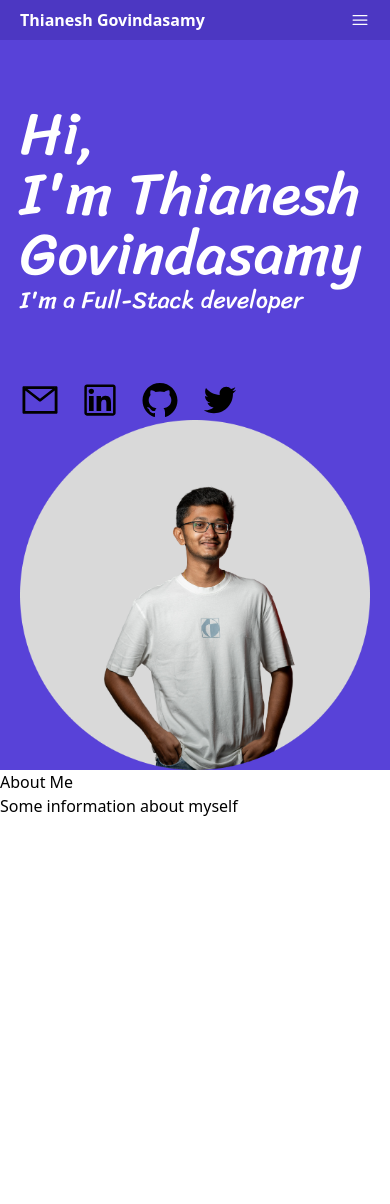
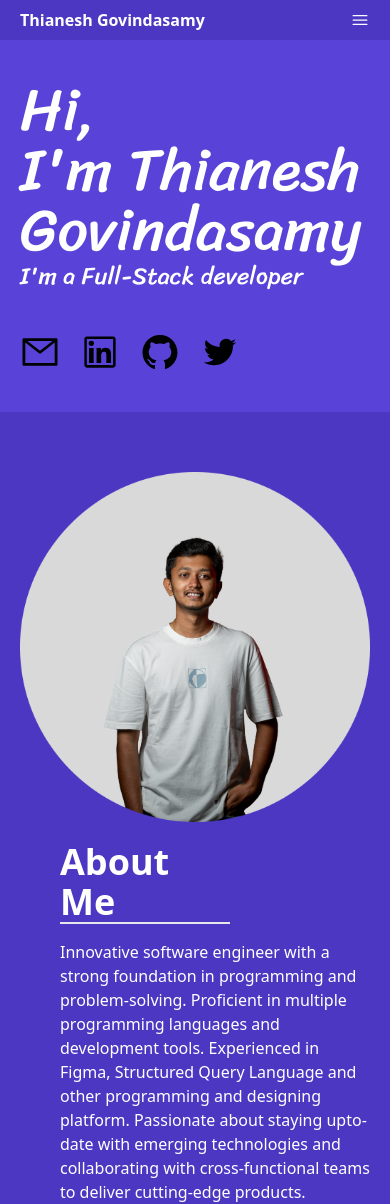
Before and after one commit to thianesh-03/Thianesh-Govindasamy, a React (Create React App) app: page / in a window 390 px wide. Before the commit the page ends 844 px from the top, so only its background shows below. Built offline with nearby package versions, Linux system fonts and the light colour scheme.

Commit message:
about page done

```diff
--- a/src/App.js
+++ b/src/App.js
@@ -2,6 +2,7 @@ import './App.css';
 import About from './Components/About';
 import Header from './Components/Header';
 import Hero from './Components/Hero';
+import Projects from './Components/Projects';
 
 function App() {
   return (
@@ -9,6 +10,7 @@ function App() {
       <Header/>
       <Hero/>
       <About/>
+      <Projects/>
     </div>
   );
 }
--- a/src/Components/About.js
+++ b/src/Components/About.js
@@ -1,13 +1,15 @@
-import {AboutImg} from '../Assets/About.png';
+import aboutImg from "../Assets/About.png";
 
 export default function About() {
-    return <section>
-        <div>
-            <img src={AboutImg}></img>
+    return <section className="flex flex-col md:flex-row bg-primary md:py-32 px-5">
+        <div className="mt-10 py-5 md:w-1/3 md:ml-24">
+            <img src={aboutImg} alt="My portrait"></img>
         </div>
-        <div>
-            <h1>About Me</h1>
-            <p>Some information about myself</p>
+        <div className="md:w-1/2 flex justify-center">
+            <div className="flex flex-col justify-center ml-10">
+                <h1 className="text-4xl text-white border-b-2 mb-4 w-[170px] font-bold">About Me</h1>
+                <p className="text-white">Innovative software engineer with a strong foundation in programming and problem-solving. Proficient in multiple programming languages and development tools. Experienced in Figma, Structured Query Language and other programming and designing platform. Passionate about staying upto-date with emerging technologies and collaborating with cross-functional teams to deliver cutting-edge products.</p>
+            </div>
         </div>
     </section>
 }
--- a/src/Components/Hero.js
+++ b/src/Components/Hero.js
@@ -10,14 +10,13 @@ export default function Hero() {
   return (
     <section className="flex flex-col md:flex-row px-5 md:py-32 bg-secondary justify-center">
       <div className="md:w-1/2">
-        <h1 className="text-white text-6xl py-16 font-hero-font md:ml-24 ">
+        <h1 className="text-white text-6xl mt-10 font-hero-font md:ml-24 ">
           {" "}
-          {/* Reduced py-20 to py-16 */}
           Hi,
           <br /> I'm Thianesh Govindasamy
           <p className="text-2xl">I'm a Full-Stack developer</p>
         </h1>
-        <div className="flex md:ml-24">
+        <div className="flex md:ml-24 py-10">
           <a href="#" className="pr-5 hover:text-white">
             <AiOutlineMail size={40} />
           </a>
@@ -32,7 +31,7 @@ export default function Hero() {
           </a>
         </div>
       </div>
-      <img className="md:w-1/3 md:mr-20" src={HeroImg} />
+      <img className="md:w-1/3 md:mr-20 hidden lg:block" src={HeroImg} alt="portrait" />
     </section>
   );
 }
--- /dev/null
+++ b/src/Components/Projects.js
@@ -0,0 +1,10 @@
+export default function Projects() {
+    return <section>
+        <div>
+
+        </div>
+        <div>
+
+        </div>
+    </section>
+}
```
